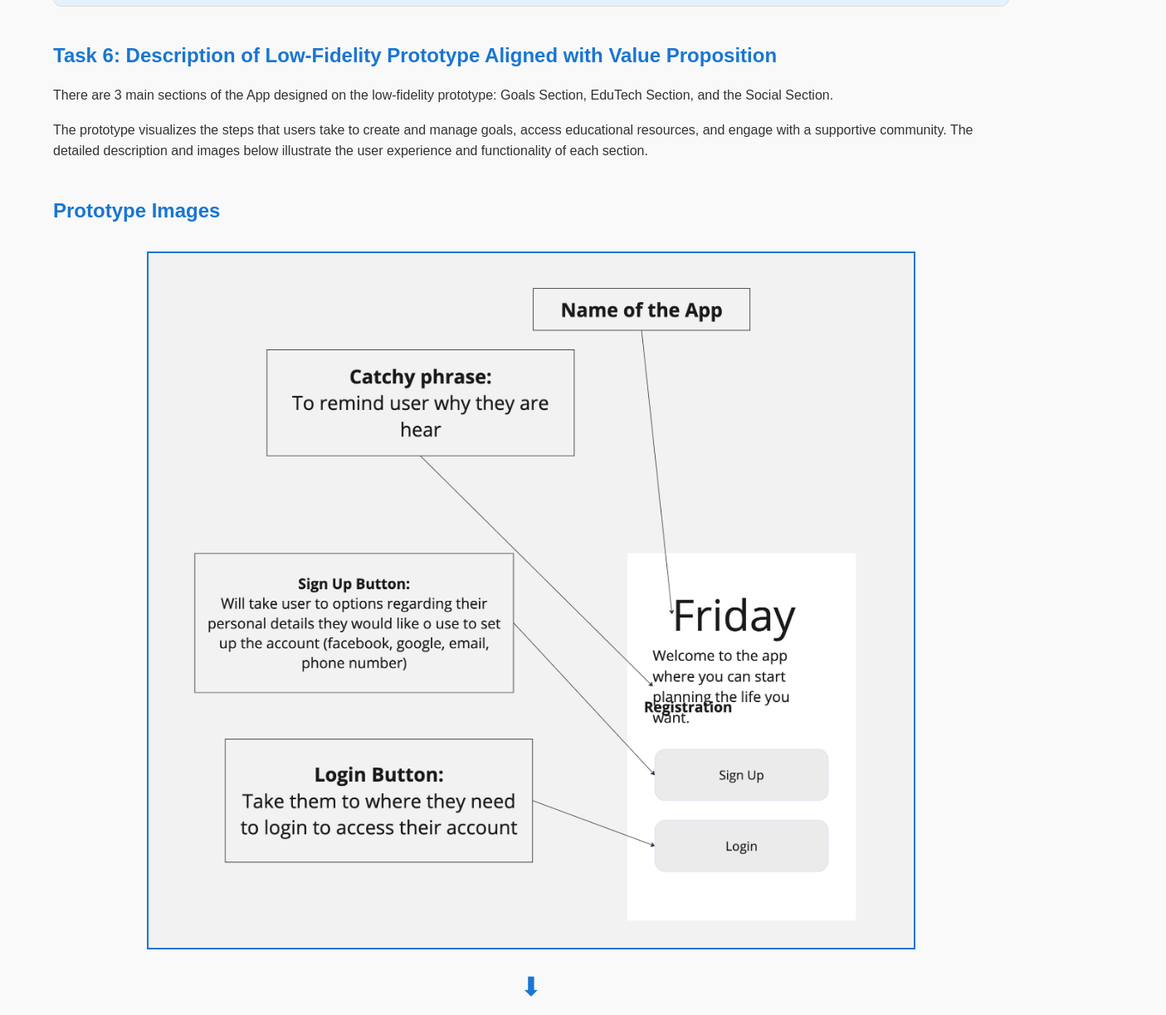
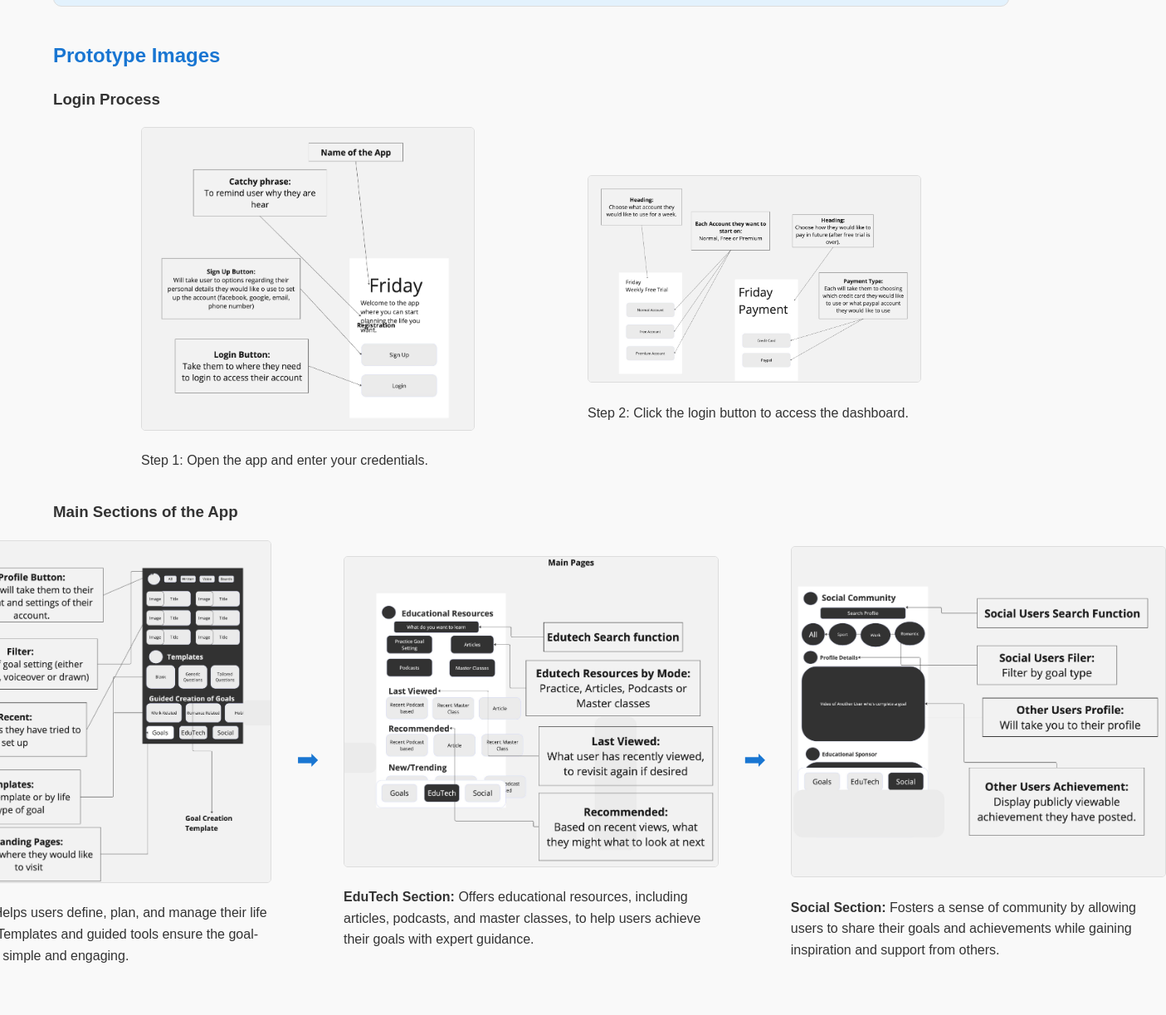
Before and after one commit to pbar8017/pbar-github.io, a plain HTML site: page Friday Protoype.html in a window 1280 px wide. Shown: the part 417-1640 px from the top of the page at 83% size, 1405 px wide, since content can reach past the window. Drawn offline with Linux system fonts and the light colour scheme.

Commit message:
Update 15/12 (9:15am)

```diff
--- /dev/null
+++ b/Friday Prototype.css
@@ -0,0 +1,34 @@
+/* For the Login Process Section */
+.login-process .image-container {
+    display: flex;
+    justify-content: space-evenly; /* Space out the images evenly */
+    align-items: center;
+    gap: 30px; /* Increase spacing between images */
+}
+
+.login-process .image-box img {
+    width: 400px; /* Increase image size to 400px wide */
+    height: auto; /* Maintain aspect ratio */
+    border: 1px solid #ddd; /* Subtle border for styling */
+    border-radius: 5px; /* Optional: rounded corners */
+}
+
+/* For the Main Sections of the App */
+.main-sections .image-row {
+    display: flex;
+    align-items: center;
+    justify-content: center; /* Center images and arrows */
+    gap: 30px; /* Increase spacing between images and arrows */
+}
+
+.main-sections .image-box img {
+    width: 450px; /* Increase image size to 450px wide */
+    height: auto; /* Maintain aspect ratio */
+    border: 1px solid #ddd; /* Subtle border for styling */
+    border-radius: 5px; /* Optional: rounded corners */
+}
+
+.arrow {
+    font-size: 3em; /* Increase arrow size */
+    color: #1976d2; /* Use theme color */
+}
--- a/Friday Protoype.html
+++ b/Friday Protoype.html
@@ -4,6 +4,7 @@
     <meta charset="UTF-8">
     <meta name="viewport" content="width=device-width, initial-scale=1.0">
     <title>Prototype</title>
+    <link rel="stylesheet" href="Friday%20Prototype.css">
     <style>
         body {
             font-family: Arial, sans-serif;
@@ -133,36 +134,43 @@
     </section>
 
     <section>
-        <h2>Task 6: Description of Low-Fidelity Prototype Aligned with Value Proposition</h2>
-        <p>There are 3 main sections of the App designed on the low-fidelity prototype: Goals Section, EduTech Section, and the Social Section.</p>
-        <p>The prototype visualizes the steps that users take to create and manage goals, access educational resources, and engage with a supportive community. The detailed description and images below illustrate the user experience and functionality of each section.</p>
-    </section>
+        <h2>Prototype Images</h2>
 
-    <section>
-        <h2>Prototype Images</h2>
-        <div class="image-section">
-            <img src="Images/App Draft (2).jpg" alt="Prototype Image 2">
-            <div class="arrow">⬇</div>
-            <img src="Images/App Draft (3).jpg" alt="Prototype Image 3">
-            <div class="arrow">⬇</div>
-            <img src="Images/App Draft (4).jpg" alt="Prototype Image 4">
-            <div class="arrow">⬇</div>
-            <img src="Images/App Draft (5).jpg" alt="Prototype Image 5">
-            <div class="arrow">⬇</div>
-            <img src="Images/App Draft (6).jpg" alt="Prototype Image 6">
+        <!-- Login Process Section -->
+        <div class="login-process">
+            <h3>Login Process</h3>
+            <div class="image-container">
+                <div class="image-box">
+                    <img src="Images/App Draft (2).jpg" alt="Prototype Image 2">
+                    <p>Step 1: Open the app and enter your credentials.</p>
+                </div>
+                <div class="image-box">
+                    <img src="Images/App Draft (3).jpg" alt="Prototype Image 3">
+                    <p>Step 2: Click the login button to access the dashboard.</p>
+                </div>
+            </div>
         </div>
-    </section>
 
-    <section>
-        <h2>Detailed Descriptions</h2>
-        <h3>Goals Section</h3>
-        <p>The Goals section helps users define, plan, and manage their life goals effectively. Templates and guided tools ensure the goal-setting process is simple and engaging.</p>
-
-        <h3>EduTech Section</h3>
-        <p>The EduTech section offers educational resources, including articles, podcasts, and master classes, to help users achieve their goals with expert guidance.</p>
-
-        <h3>Social Section</h3>
-        <p>The Social section fosters a sense of community by allowing users to share their goals and achievements while gaining inspiration and support from others.</p>
+        <!-- Main Sections of the App -->
+        <div class="main-sections">
+            <h3>Main Sections of the App</h3>
+            <div class="image-row">
+                <div class="image-box">
+                    <img src="Images/App Draft (4).jpg" alt="Prototype Image 4">
+                    <p><strong>Goals Section:</strong> Helps users define, plan, and manage their life goals effectively. Templates and guided tools ensure the goal-setting process is simple and engaging.</p>
+                </div>
+                <div class="arrow">➡</div>
+                <div class="image-box">
+                    <img src="Images/App Draft (5).jpg" alt="Prototype Image 5">
+                    <p><strong>EduTech Section:</strong> Offers educational resources, including articles, podcasts, and master classes, to help users achieve their goals with expert guidance.</p>
+                </div>
+                <div class="arrow">➡</div>
+                <div class="image-box">
+                    <img src="Images/App Draft (6).jpg" alt="Prototype Image 6">
+                    <p><strong>Social Section:</strong> Fosters a sense of community by allowing users to share their goals and achievements while gaining inspiration and support from others.</p>
+                </div>
+            </div>
+        </div>
     </section>
 </main>
 <footer>
```
Also changed, not shown: Friday Persona Map.html (+0 -2 lines), Friday Value Proposition.html (+1 -1 lines).
